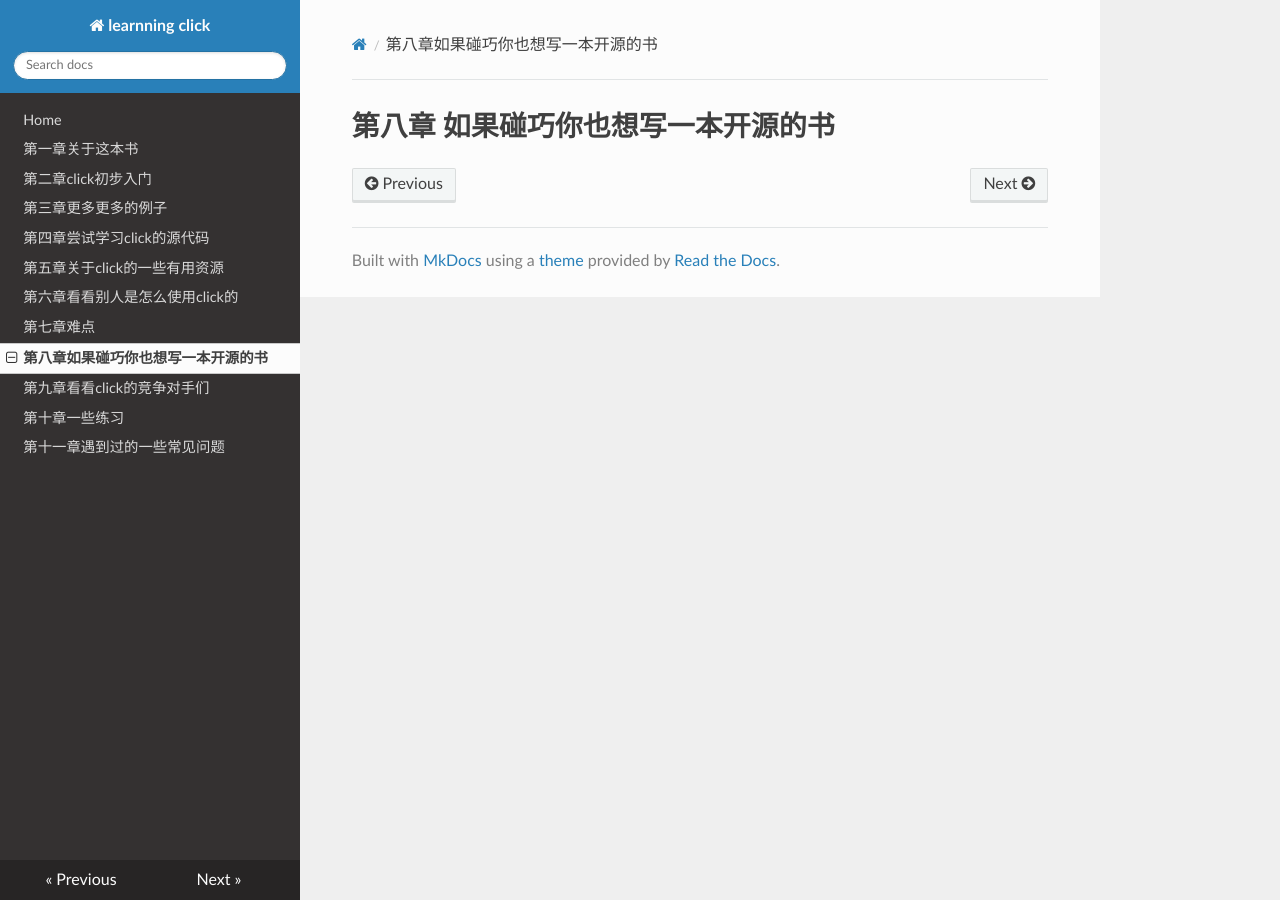
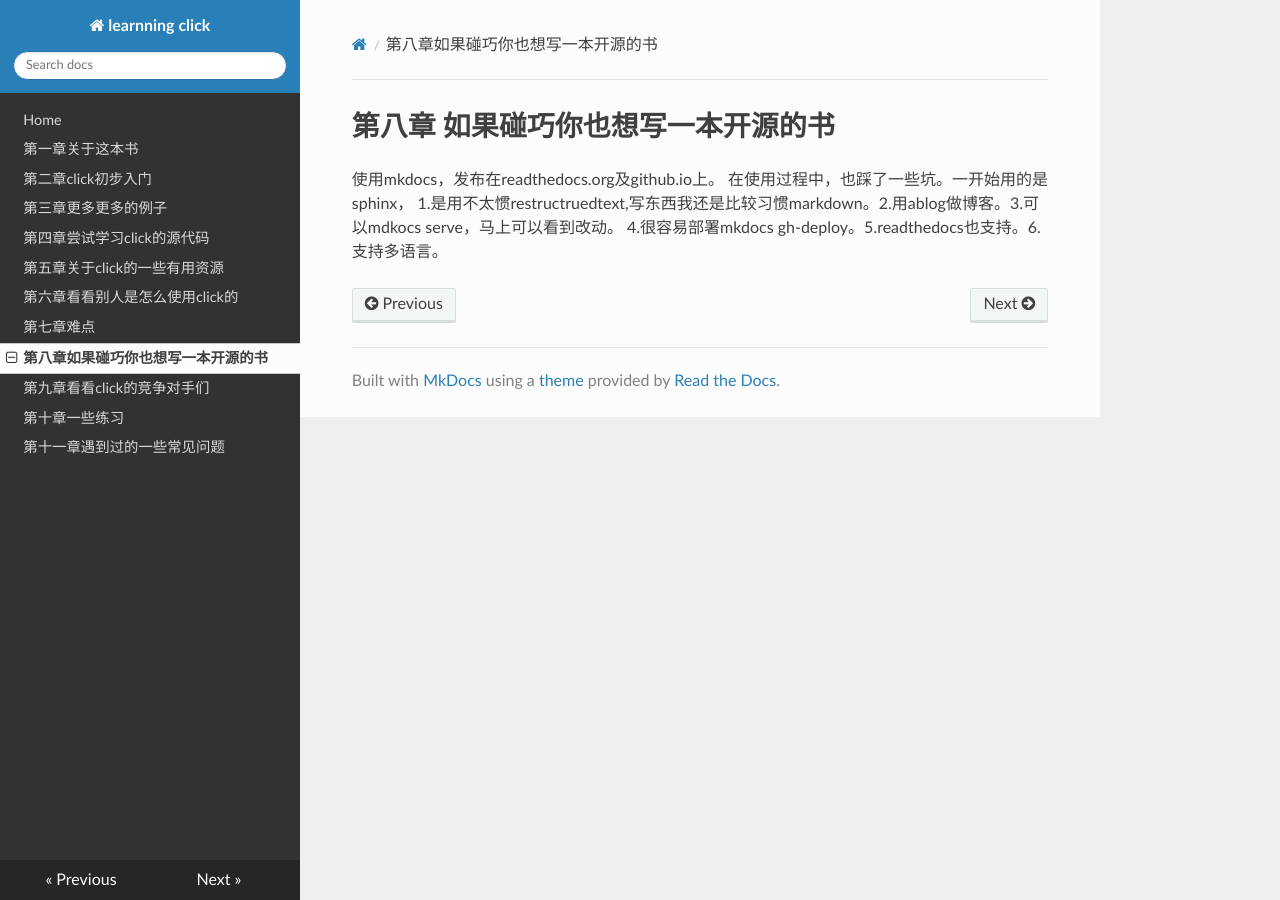
Before and after one commit to lizkca/thebook, an MkDocs documentation site: the page built from docs/chap8.md, in a window 1280 px wide. Built offline with MkDocs 1.6.1, drawn with Linux system fonts in a browser that asks for light colours; nearby versions of some CDN libraries.

Commit message:
dayly update

```diff
--- a/docs/chap8.md
+++ b/docs/chap8.md
@@ -1 +1,4 @@
 # 第八章 如果碰巧你也想写一本开源的书
+使用mkdocs，发布在readthedocs.org及github.io上。
+在使用过程中，也踩了一些坑。一开始用的是sphinx， 1.是用不太惯restructruedtext,写东西我还是比较习惯markdown。2.用ablog做博客。3.可以mdkocs serve，马上可以看到改动。
+4.很容易部署mkdocs gh-deploy。5.readthedocs也支持。6.支持多语言。
```
